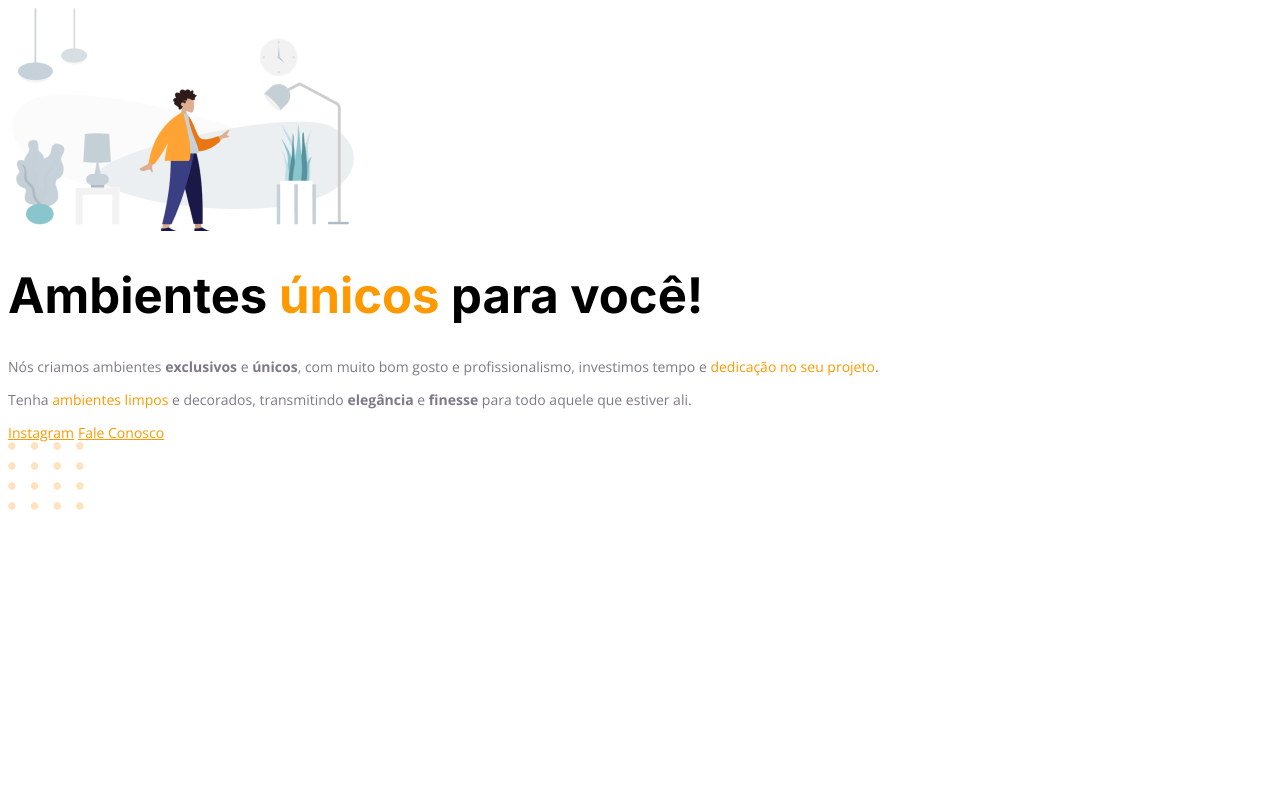
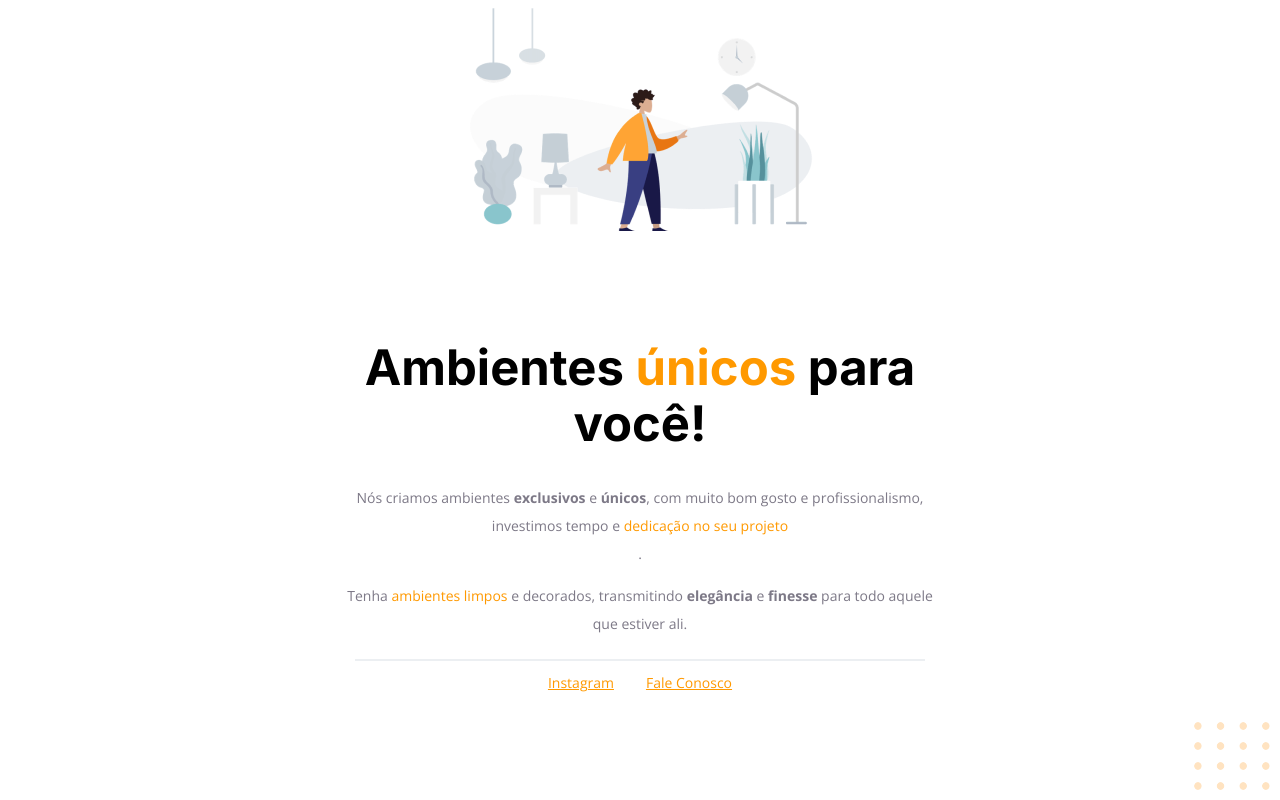
Before and after one commit to AlexandreCalanca/explorer-rocketseat, a plain HTML site: page index.html in a window 1280 px wide. Drawn offline with nearby package versions, Linux system fonts and the light colour scheme.

Commit message:
Projeto finalizado

```diff
--- a/index.html
+++ b/index.html
@@ -17,27 +17,28 @@
     <!-- Conteúdo -->
     <div id="hero">
 
-        <img src="./imagens/image 1.png" alt="">
+        <img src="./imagens/image 1.png" alt="Imagem mostrando uma sala">
 
         <div id="headertext">
             <h1>Ambientes <span>únicos</span> para você!</h1>
-            <p>Nós criamos ambientes <strong>exclusivos</strong> e <strong>únicos</strong>, com muito bom gosto e profissionalismo, investimos tempo e <span>dedicação no seu projeto</span>.
+            <p>Nós criamos ambientes <strong>exclusivos</strong> e <strong>únicos</strong>, com muito bom gosto e profissionalismo, investimos tempo e <span>dedicação no seu projeto</span><br>.
             </p>
             <p>
-                Tenha <span>ambientes limpos</span> e decorados, transmitindo <strong>elegância</strong> e <strong>finesse</strong> para todo aquele que estiver ali.
+                Tenha <span>ambientes limpos</span> e decorados, transmitindo <strong>elegância</strong> e <strong>finesse</strong> para todo aquele que estiver ali.<br>
             </p>
         </div>
+    </div>
 
         <!--Rodapé-->
+    <div id="line">
 
-        <footer>
+    </div>
+        <div id="footer">
             <a href="">Instagram</a>
             <a href="">Fale Conosco</a>
-        </footer>
+        </div>
 
-        <img src="./imagens/balls-decoration.svg" alt="Bolinhas laranjas no canto inferior direito da tela">
-
-    </div>
+        <img id="bolinhas" src="./imagens/balls-decoration.svg" alt="Bolinhas laranjas no canto inferior direito da tela">
 
 
 
--- a/style.css
+++ b/style.css
@@ -1,13 +1,41 @@
+body{
+    text-align: center;
+}
+#hero{
+    width: 592px;
+    height: 579px;
+    margin: auto;
+    margin-bottom: 72px;
+}
+#hero img{
+    margin-bottom: 72px;
+}
 h1{
     font-family: 'Inter', sans-serif;
     font-size: 49px;
     line-height: 56px;
+    margin-bottom: 32px;
 }
 a, p{
     font-family: 'Open Sans', sans-serif;
     font-size: 14px;
+    line-height: 28px;
     color: #7D7987;
 }
 a, span{
     color: #f90;
 }
+#line{
+    width: 568px;
+    height: 0px;
+    margin: 0 auto 8px;
+    border: 1px solid #ECEFF2;
+}
+a + a{
+    margin-left: 28px;
+}
+#bolinhas{
+    position: fixed;
+    bottom: 0px;
+    right: 0px;
+}
```
